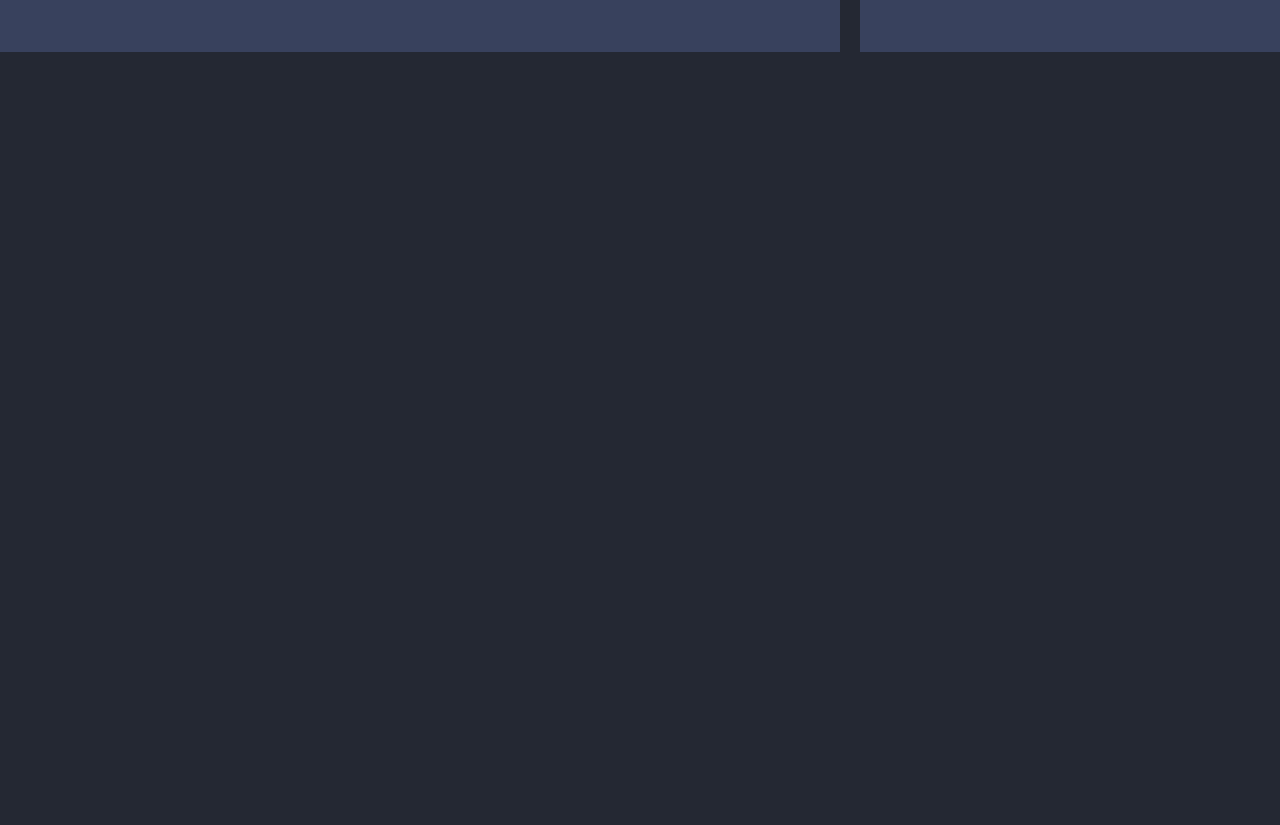
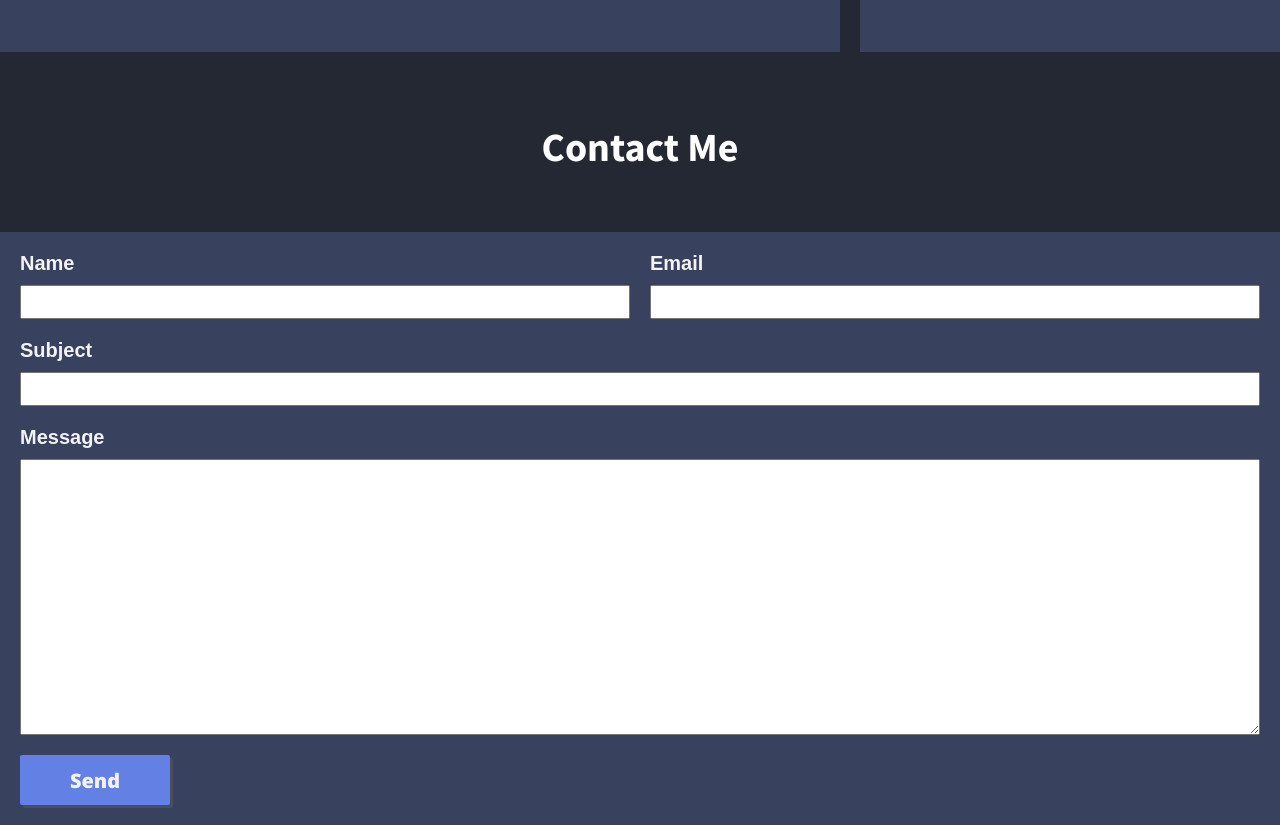
Before and after one commit to UncleKhab/myportofolio, a React (Create React App) app: page / in a window 1280 px wide. Shown: the part 3140-3965 px from the top of the page. Before the commit the page ends 3222 px from the top, so only its background shows below. Built offline with nearby package versions, Linux system fonts and the light colour scheme.

Commit message:
05 - Contact Form up and running

```diff
--- a/package.json
+++ b/package.json
@@ -7,6 +7,7 @@
     "@testing-library/jest-dom": "^5.11.6",
     "@testing-library/react": "^11.2.2",
     "@testing-library/user-event": "^12.6.0",
+    "emailjs-com": "^2.6.4",
     "react": "^17.0.1",
     "react-dom": "^17.0.1",
     "react-router-dom": "^5.2.0",
--- a/src/App.js
+++ b/src/App.js
@@ -1,10 +1,10 @@
 import './App.css';
 import React from 'react'
-import { BrowserRouter as Router, Switch, Route } from "react-router-dom";
 import Navbar from './components/Navbar';
 import HeroSection from './components/HeroSection';
 import ProjectsSection from './components/ProjectsSection';
 import AboutSection from './components/AboutSection'
+import ContactSection from './components/ContactSection';
 
 function App() {
   return (
@@ -13,6 +13,7 @@ function App() {
       <HeroSection/>
       <ProjectsSection/>
       <AboutSection />
+      <ContactSection />
     </>
   );
 }
--- a/src/components/AboutSection.css
+++ b/src/components/AboutSection.css
@@ -52,7 +52,7 @@
 
 .profile-picture{
     margin-top:40px;
-    width: 350px;
+    width: 340px;
     height:300px;
 }
 
@@ -94,3 +94,9 @@
 
     }
 }
+
+@media screen and (max-width: 500px){
+    .profile-picture{
+        width:100%;
+    }
+}
--- a/src/components/AboutSection.js
+++ b/src/components/AboutSection.js
@@ -10,7 +10,8 @@ function AboutSection() {
     const responsiveText = "Any website should look and feel amazing no matter what device is used to access it. Each project is developed with responsivness in mind."
     return (
         <div>
-            <Section title="About">
+            <Section title="About"
+                     section_id="about">
                 <div className="about-row">
                     <AboutCard
                         img="/images/web-dynamic.svg"
--- /dev/null
+++ b/src/components/ContactSection.css
@@ -0,0 +1,65 @@
+.contact-form{
+    background-color: #38415D;
+    padding:20px;
+}
+.inputArea{
+    display:flex;
+    flex-direction:column;
+    font-family: 'OpenSans', Arial, Helvetica, sans-serif;
+    margin-bottom: 20px;
+}
+.inputArea label{
+    color: #f3f3f3;
+    font-size:20px;
+    font-weight:bold;
+    margin-bottom:10px;
+}
+.inputArea input{
+    font-size:24px;
+    font-weight:bold;
+    transition:all 0.3s ease-in;
+}
+
+.inputArea input:focus{
+    outline: 3px solid #b9e2b6;
+}
+.inputArea input:hover{
+    outline: 3px solid #6380e5;
+}
+
+.inputArea textarea{
+    font-size:24px;
+    transition:all 0.3s ease-in;
+}
+.inputArea textarea:focus{
+    outline: 3px solid #b9e2b6;
+}
+.info {
+    display:flex;
+}
+.info div{
+    flex:1;
+}
+.name{
+    margin-right: 20px;
+}
+.send-btn{
+    border:none;
+}
+.send-btn:focus{
+    outline:none;
+
+}
+
+@media screen and (max-width: 960px){
+    .info{
+        flex-direction:column;
+    }
+    .name{
+        margin-right:0;
+    }
+    .send-btn{
+        margin:auto;
+        width:100%;
+    }
+}
--- /dev/null
+++ b/src/components/ContactSection.js
@@ -0,0 +1,46 @@
+import React from 'react'
+import emailjs, { sendForm } from 'emailjs-com'
+import Section from './Section'
+import './ContactSection.css'
+function ContactSection() {
+    function sendForm(e){
+        e.preventDefault()
+
+        emailjs.sendForm('service_sqh8n2v', 'template_yvfvjrz', e.target, 'user_EhQa4PM513sLtK6WLSukf')
+            .then((result) => {
+                console.log(result.text);
+            }, (error) => {
+                console.log(error.text);
+            });
+        e.target.reset()
+        console.log("sent");
+    }
+    return (
+        <Section title="Contact Me"
+                 section_id="contact">
+            <form className="contact-form" onSubmit={sendForm}>
+                <div className="info">
+                    <div className="name inputArea">
+                        <label htmlFor="name">Name</label>
+                        <input type="text" name="name" id="name"/>
+                    </div>
+                    <div className="email inputArea">
+                        <label htmlFor="email">Email</label>
+                        <input type="email" name="email" id="email"/>
+                    </div>
+                </div>
+                <div className="subject inputArea">
+                    <label htmlFor="subject">Subject</label>
+                    <input type="text" name="subject" id="subject"/>
+                </div>
+                <div className="message inputArea">
+                    <label htmlFor="content">Message</label>
+                    <textarea name="content" id="content" cols="30" rows="10"></textarea>
+                </div>
+                <button className="send-btn btn btn--secondary btn--large"type="submit">Send</button>
+            </form>
+        </Section>
+    )
+}
+
+export default ContactSection
--- a/src/components/Section.js
+++ b/src/components/Section.js
@@ -6,8 +6,8 @@ function Section(props) {
     const {children, title, section_id} = props;
     return (
         <React.Fragment>
-            <Element class="section" id={`${section_id}`} name={section_id}>
-                <h1 class="section-title">{title}</h1>
+            <Element className="section" id={`${section_id}`} name={section_id}>
+                <h1 className="section-title">{title}</h1>
                 {children}
             </Element>
         </React.Fragment>
```
Also changed, not shown: 2 other files (tests, documents, lock files or other folders).
